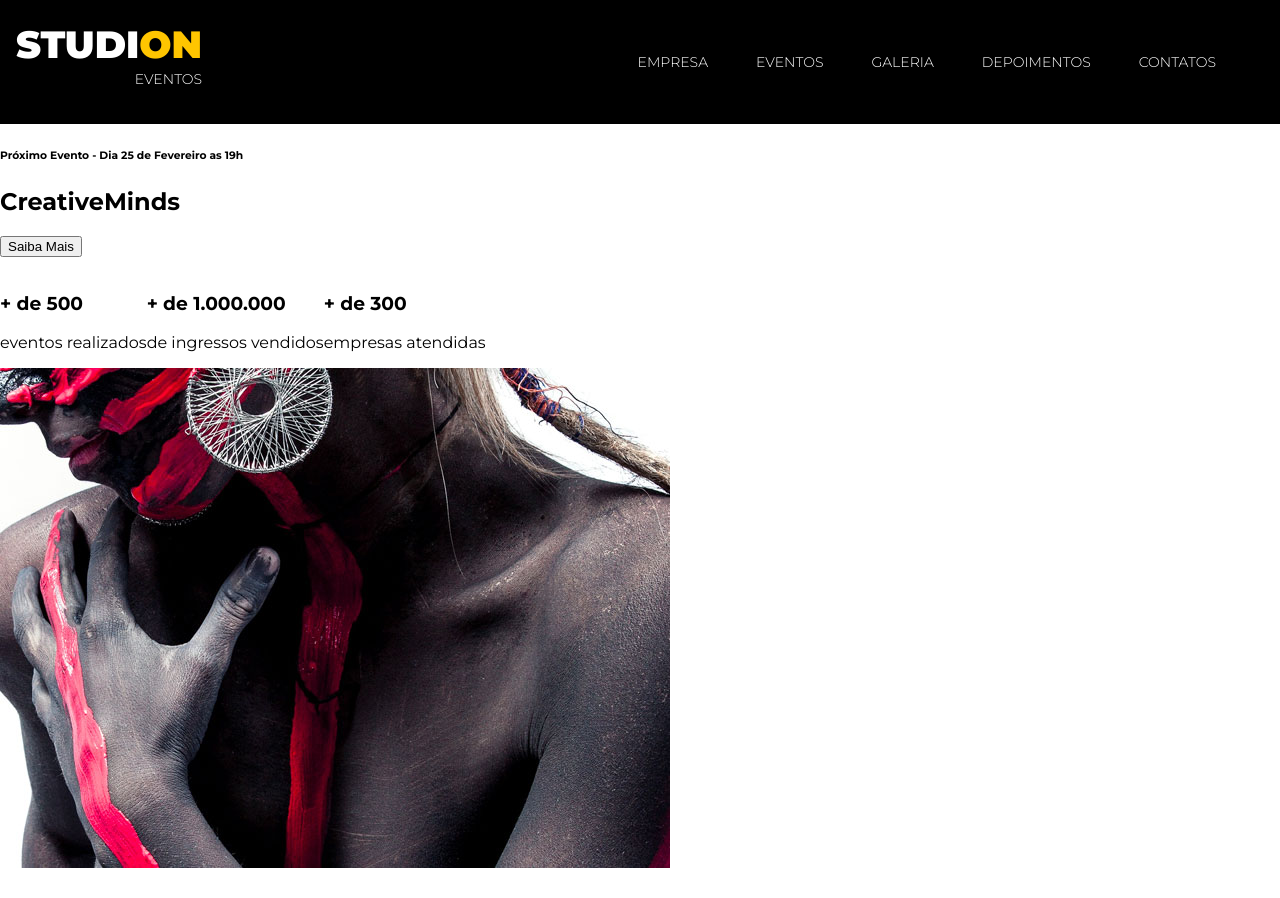
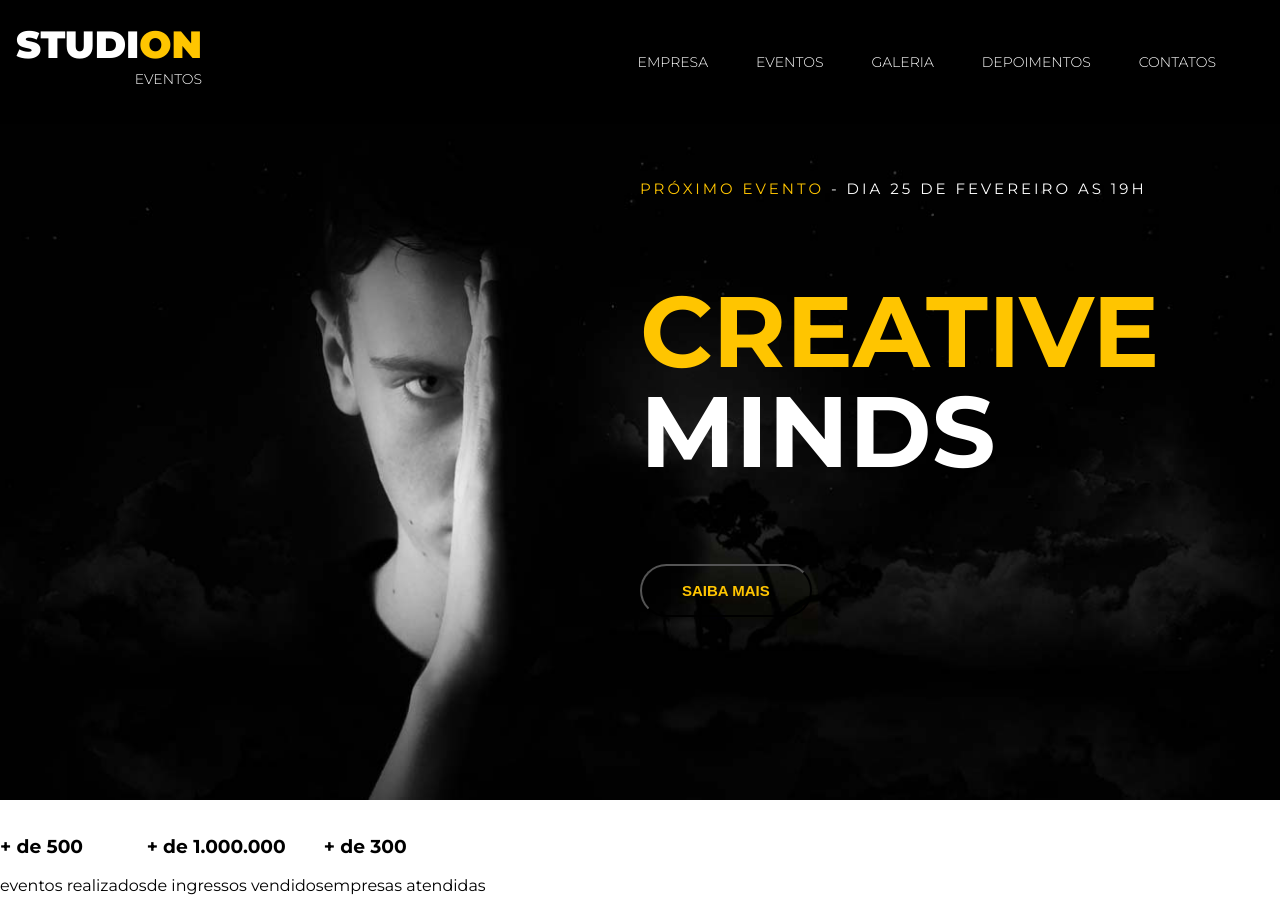
Before and after one commit to lucaswurschig/studion, a website: page studion/index.html in a window 1280 px wide. Shown: the top 898 px of the page. Drawn offline with Linux system fonts and the light colour scheme.

Commit message:
feat(header): implemented header styles

```diff
--- a/studion/index.html
+++ b/studion/index.html
@@ -47,9 +47,12 @@
     <header>
         <div id="slider">
             <div class="slide">
-                <h6><span>Próximo Evento</span> - Dia 25 de Fevereiro as 19h</h6>
-                <h2><span>Creative</span>Minds</h2>
-                <button>Saiba Mais</button>
+                <img class="slide__background-image" src="./images/banner.jpg" alt="Studion Banner">
+                <div class="slide__copy">
+                    <h6><span class="copy-primary">Próximo Evento</span> - Dia 25 de Fevereiro as 19h</h6>
+                    <h2><span class="copy-primary">Creative</span>Minds</h2>
+                    <button class="btn btn--slide">Saiba Mais</button>
+                </div>
             </div>
         </div>
     </header>
--- a/studion/style.css
+++ b/studion/style.css
@@ -5,9 +5,10 @@
 }
 
 :root {
-    --color-primary: #ffc500;
     font-family: 'Montserrat', sans-serif;
     font-size: 16px;
+    --color-primary: #ffc500;
+    --default-padding: 1rem;
 }
 
 body {
@@ -23,6 +24,7 @@ ul{
 
 .navbar {
     position: fixed;
+    z-index: 1;
     display: grid;
     grid-template-columns: 1fr 9fr;
     align-items: center;
@@ -72,3 +74,62 @@ ul{
 .copy-primary {
     color: var(--color-primary);
 }
+
+#slider {
+    background-color: #000;
+    color: #FFF;
+}
+
+.slide {
+    position: relative;
+    height: calc(100vh - 7.75rem);
+}
+
+.slide__background-image {
+    width: 100%;
+    height: 100%;
+    object-fit: cover;
+    object-position: center;
+}
+
+.slide__copy {
+    position: absolute;
+    top: 1.25rem;
+    left: 50vw;
+}
+
+.slide__copy h6 {
+    font-size: .9375rem;
+    font-weight: 400;
+    text-transform: uppercase;
+    letter-spacing: .1875rem;
+}
+
+.slide__copy h2 {
+    font-size: 6.25rem;
+    text-transform: uppercase;
+    line-height: 6.25rem;
+}
+
+.slide__copy h2 span {
+    display: block;
+}
+
+.btn {
+    cursor:pointer;
+    padding: 1rem 2.5rem;
+    border: .125 solid #fff;
+    border-radius: 5rem;
+    color: var(--color-primary);
+    background:unset;
+    font-size: .9375rem;
+    font-weight: 700;
+    text-transform: uppercase;
+    transition: 0.5s all ease;
+    }
+
+    .btn:hover, .btn:active, .btn:focus {
+        border-color: var(--color-primary);
+        background-color: var(--color-primary);
+        color: #fff;
+    }
```
